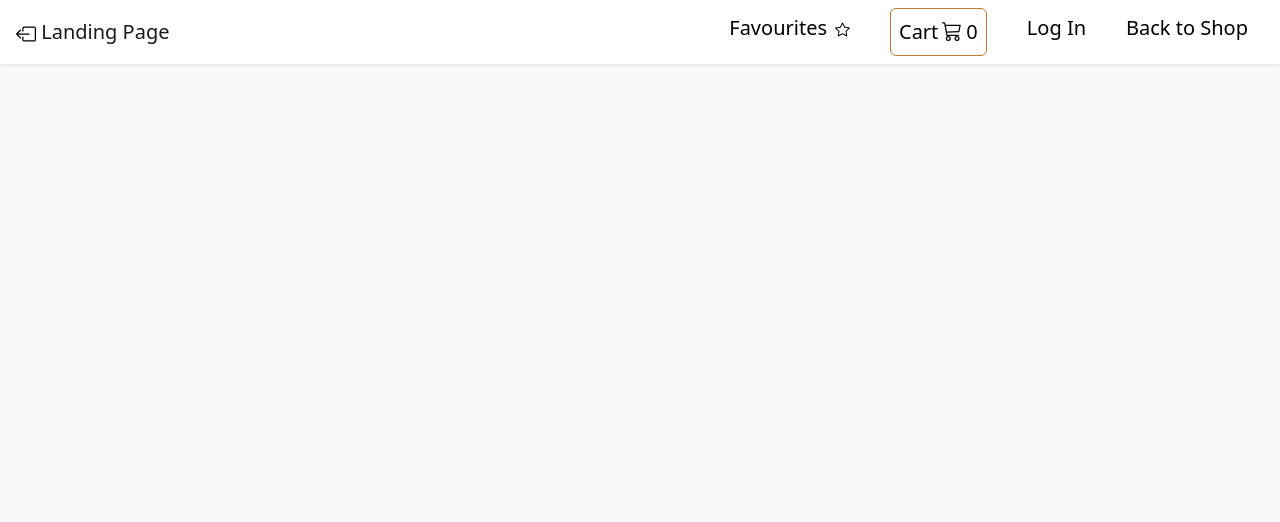
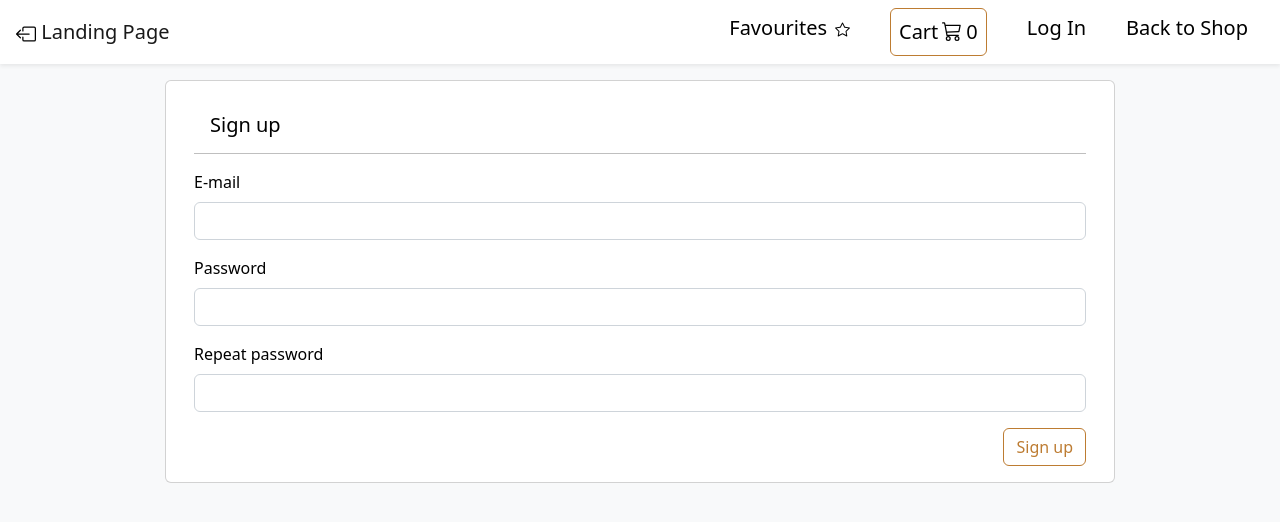
Before and after one commit to philica94/GreenGrocery, a React (Create React App) app: page /green-grocery/sign-up in a window 1280 px wide. Shown: the top 522 px of the page. Built offline with nearby package versions, Linux system fonts and the light colour scheme.

Commit message:
feat: add sign up functionality with storing users' data

```diff
--- a/src/components/green-grocery/login/SignUp.js
+++ b/src/components/green-grocery/login/SignUp.js
@@ -1,5 +1,6 @@
 import { useRef } from 'react';
 import { useDispatch } from 'react-redux';
+import { useHistory } from 'react-router-dom';
 
 import { authActions } from '../../../store/slices/auth';
 import Button from '../../UI/Button';
@@ -11,6 +12,7 @@ const SignUp = () => {
   const passwordRef = useRef();
   const repeatedPasswordRef = useRef();
   const disptach = useDispatch();
+  const history = useHistory();
 
   const submitRegisterHandler = (e) => {
     e.preventDefault();
@@ -18,8 +20,16 @@ const SignUp = () => {
     const enteredPassword = passwordRef.current.value;
     const enteredRepeatedPassword = repeatedPasswordRef.current.value;
     const userSingUpData = { username: enteredUsername, password: enteredPassword };
+    const passwordMin6Chars = enteredPassword.length >= 6;
+    const passwordMatchesNumber = enteredPassword.match(/[0-9]/g);
 
-    if (enteredPassword === enteredRepeatedPassword) {
+    if (enteredPassword !== enteredRepeatedPassword) {
+      alert('Repeated password is not the same');
+    } else if (!passwordMin6Chars) {
+      alert('Password must be at least 6 characters long');
+    } else if (!passwordMatchesNumber) {
+      alert('Password must contain a number');
+    } else {
       disptach(authActions.signUp(userSingUpData));
     }
   };
--- a/src/pages/GreenGrocery.js
+++ b/src/pages/GreenGrocery.js
@@ -5,6 +5,7 @@ import MainNavigation from '../components/green-grocery/layout/MainNavigation';
 import Shop from '../components/green-grocery/homepage/Shop';
 import Login from '../components/green-grocery/login/Login';
 import Checkout from './green-grocery/Checkout';
+import SignUp from '../components/green-grocery/login/SignUp';
 
 const GreenGrocery = () => {
   return (
@@ -17,6 +18,9 @@ const GreenGrocery = () => {
         <Route path='/green-grocery/login'>
           <Login headerContent='Sign in' pathTo='/green-grocery' />
         </Route>
+        <Route path='/green-grocery/sign-up'>
+          <SignUp />
+        </Route>
         <Route path='/green-grocery/checkout'>
           <Checkout />
         </Route>
--- a/src/store/slices/auth.js
+++ b/src/store/slices/auth.js
@@ -1,7 +1,8 @@
-import { createSlice } from '@reduxjs/toolkit';
+import { createSlice, current } from '@reduxjs/toolkit';
 
 const initialAuthState = {
   isLoggedIn: false,
+  users: [],
 };
 
 export const authSlice = createSlice({
@@ -14,6 +15,13 @@ export const authSlice = createSlice({
     logout(state) {
       state.isLoggedIn = false;
     },
+    signUp(state, { payload }) {
+      const existingUserIndex = state.users.findIndex(({ username }) => username === payload.username);
+
+      if (existingUserIndex === -1) {
+        state.users.push(payload);
+      }
+    },
   },
 });
 
```
